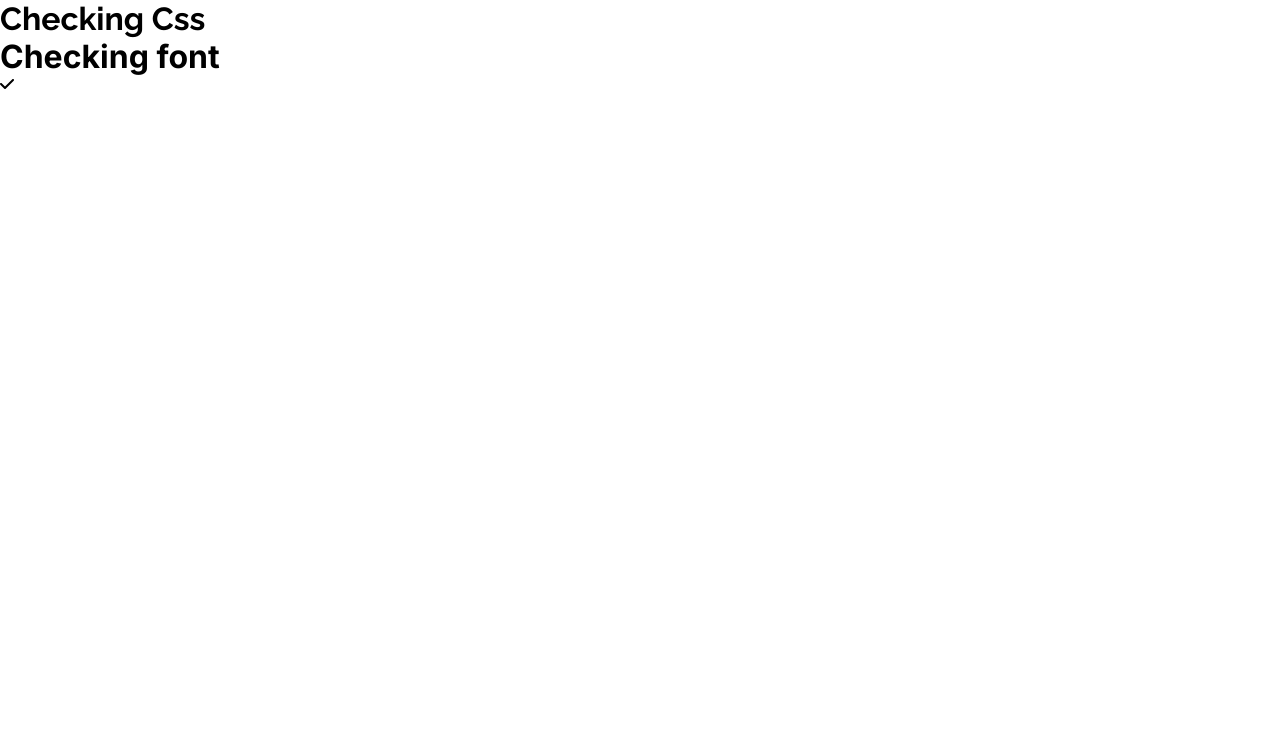
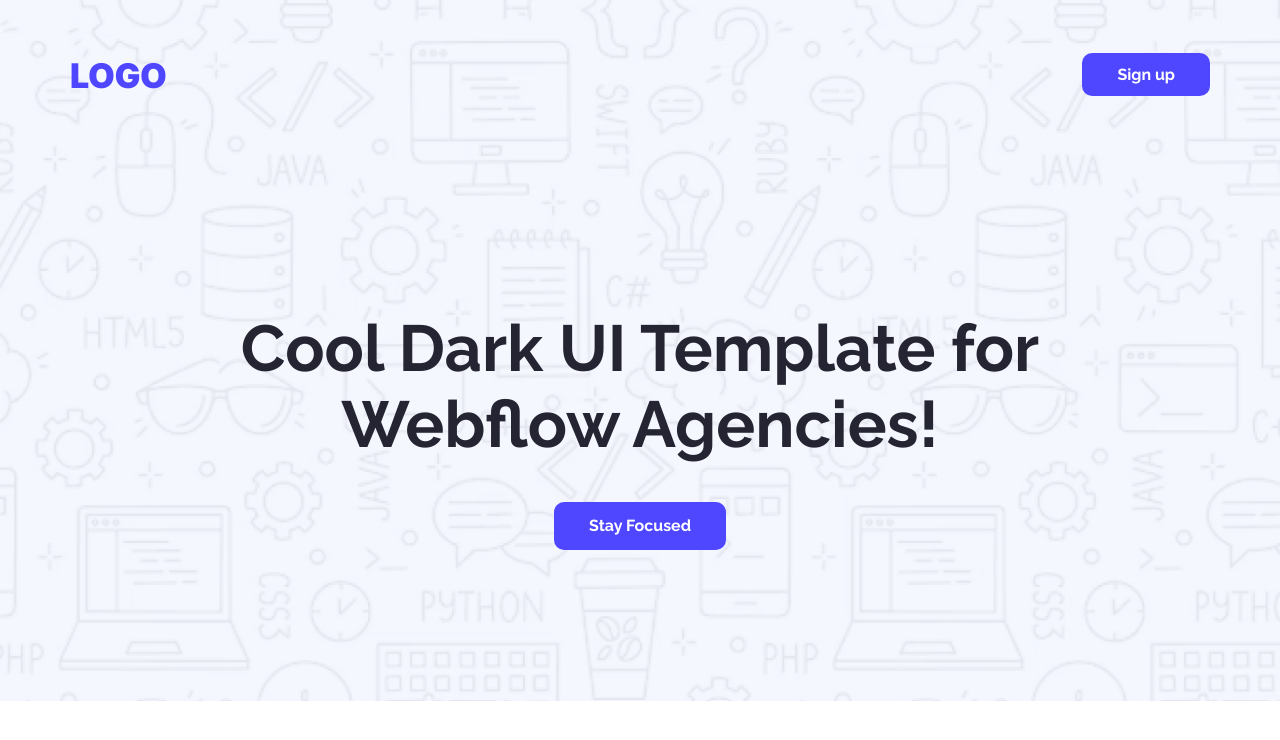
Before and after one commit to Ahmad-Hisham007/Landing-launchpad-A01, a plain HTML site: page index.html in a window 1280 px wide. Drawn offline with Linux system fonts and the light colour scheme.

Commit message:
Header and Hero section done

```diff
--- a/css/global.css
+++ b/css/global.css
@@ -15,4 +15,29 @@
   font-family: "Inter", sans-serif;
   font-optical-sizing: auto;
 }
+.container {
+  width: 100%;
+  max-width: 1180px;
+  margin: 0 auto;
+  padding: 0 20px;
+}
+.text-heading {
+  color: #252432;
+}
+.text-accent{
+    color: #4E47FF;
+}
+.btn-primary {
+  background-color: #4E47FF;
+  color: #FFFFFF;
+  padding: 12px 35px;
+  border-radius: 10px;
+  text-decoration: none;
+  font-family: "Raleway", sans-serif;
+  font-weight: bold;
+  font-size: 16px;
+  line-height: 150%;
+  border: 0;
+  cursor: pointer;
+}
 /* -----------------Shared Styles------------------------ */
--- a/css/style.css
+++ b/css/style.css
@@ -0,0 +1,48 @@
+/* -----------Header styles------------ */
+
+.header{
+    width: 100%;;
+}
+.header nav{
+    height: 150px;
+    display: flex;
+    justify-content: space-between;
+    align-items: center;
+}
+.header nav .logo{
+    font-size: 34px;
+    font-weight: 900;
+    line-height: 150%;
+    text-transform: uppercase;
+}
+.header nav .nav-menu .nav-cta{
+    list-style: none;
+}
+
+/* -----------Hero styles------------ */
+
+section.hero{
+    width: 100%;
+    height: auto;
+    background-image: url('../images/bg-hero.png');
+    background-size: cover;
+    background-position: center;
+    background-repeat: no-repeat;
+    margin-top: -150px;
+}
+section.hero .container{
+    display: flex;
+    max-width: 905px !important;
+    flex-direction: column;
+    justify-content: center;
+    align-items: center;
+    padding: 310px 0 151px 0;
+}
+
+section.hero .hero-title{
+    font-size: 65px;
+    font-weight: bold;
+    line-height: auto;
+    text-align: center;
+    margin-bottom: 40px;
+}
--- a/index.html
+++ b/index.html
@@ -12,9 +12,35 @@
     <link rel="stylesheet" href="css/style.css">
 </head>
 <body>
-    <h1 class="font-primary">Checking Css</h1>
-    <h1 class="font-secondary">Checking font</h1>
-    <i class="fa-solid fa-check"></i>
+    <header class="header">
+        <div class="container">
+            <nav>
+                <div class="logo-element">
+                    <h1 class="logo font-secondary text-accent">Logo</h1>
+                </div>
+                <div class="CTA">
+                    <ul class="nav-menu">
+                        <li class="menu-items nav-cta"><a href="#" class="nav-link btn-primary font-primary">Sign up</a></li>
+                    </ul>
+                </div>
+            </nav>
+        </div>
+    </header>
+    <main>
+
+        <section class="hero">
+            <div class="container">
+                <h1 class="hero-title font-primary text-heading">
+                    Cool Dark UI Template for Webflow Agencies!
+                </h1>
+                <button class="btn-primary">
+                    Stay Focused
+                </button>
+            </div>
+        </section>
+
+    </main>
+    <footer></footer>
 
 
     <script src="https://cdnjs.cloudflare.com/ajax/libs/font-awesome/6.7.2/js/all.min.js" integrity="sha512-b+nQTCdtTBIRIbraqNEwsjB6UvL3UEMkXnhzd8awtCYh0Kcsjl9uEgwVFVbhoj3uu1DO1ZMacNvLoyJJiNfcvg==" crossorigin="anonymous" referrerpolicy="no-referrer"></script>
```
Also changed, not shown: images/bg-hero.png (renamed from images/Hero-bg.png).
